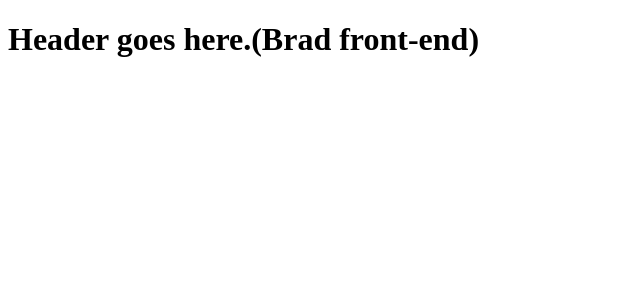
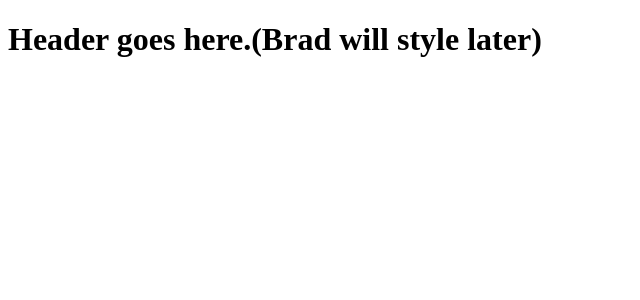
Before and after one commit to Braflee/group-project, a React (Create React App) app in the folder meme-gen/: page / in a window 1280 px wide. Shown: the top 300 px of the page, without its empty margins (0-640 px from the left). Built offline with nearby package versions, Linux system fonts and the light colour scheme; no server answers; the HTML template or start-up script is replaced by a standard one.

Commit message:
testing new workflow

```diff
--- a/meme-gen/src/components/Header.js
+++ b/meme-gen/src/components/Header.js
@@ -3,7 +3,7 @@ import React from 'react'
 function Header() {
     return(
         <div>
-            <h1>Header goes here.(Brad front-end)</h1>
+            <h1>Header goes here.(Brad will style later)</h1>
         </div>
     )
 }
```
